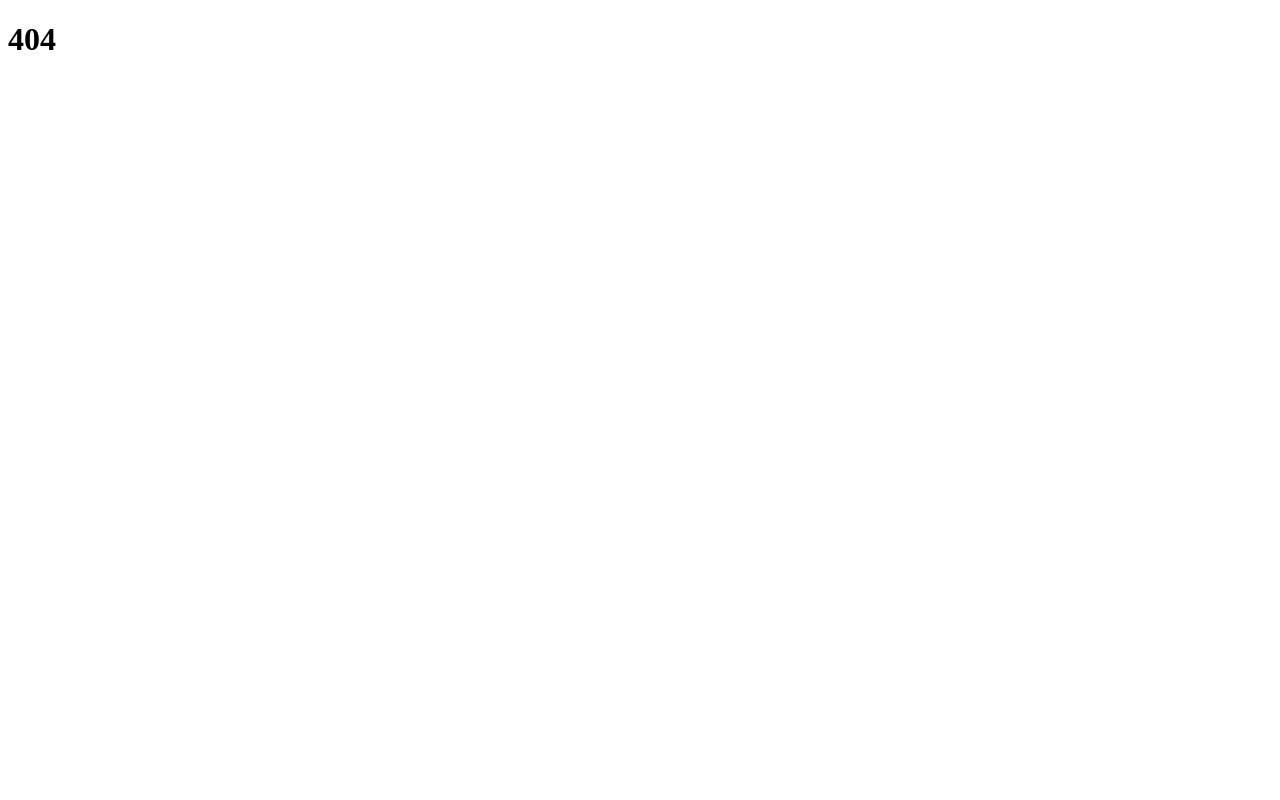
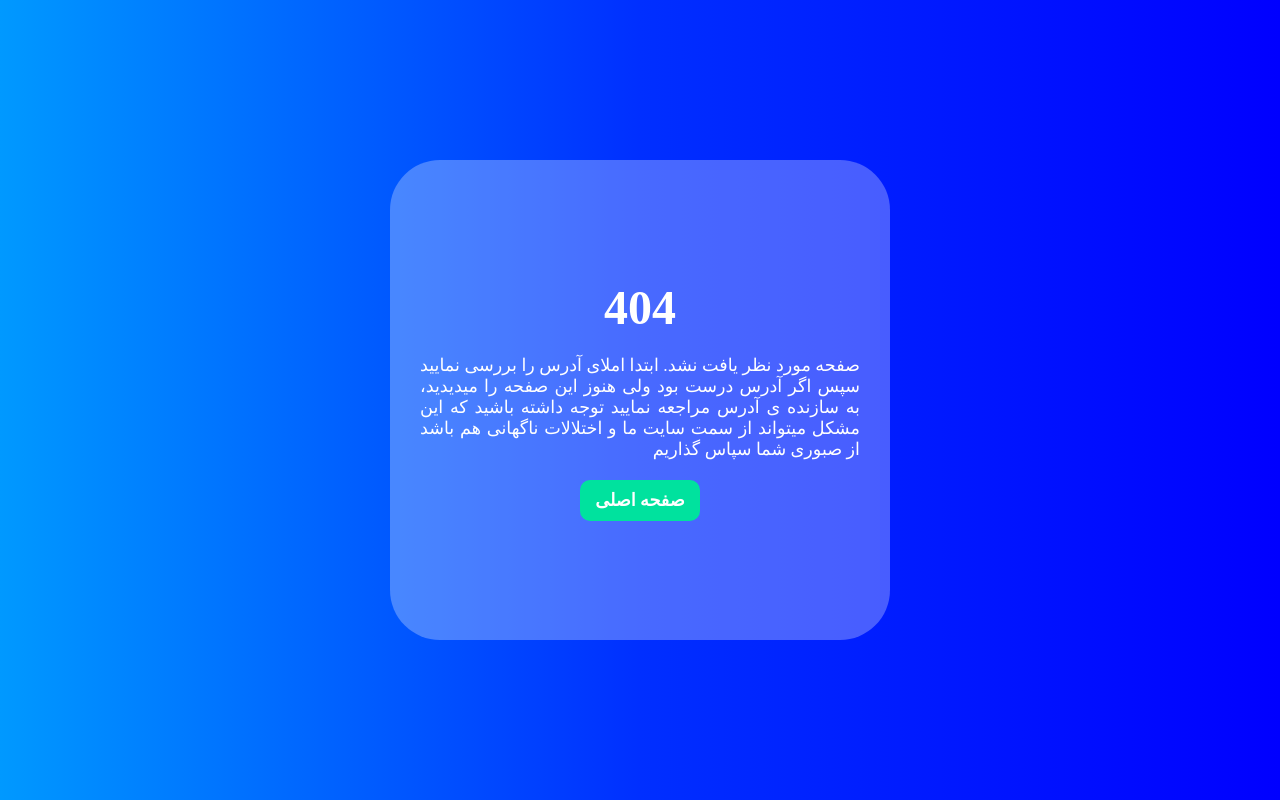
Before and after one commit to codeplus819-ah/kootah-url-shorter, a website: page public/undefind.html in a window 1280 px wide. Drawn offline with Linux system fonts and the light colour scheme.

Commit message:
created undefind page and removed debugs logs

```diff
--- a/public/assets/css/undefind.css
+++ b/public/assets/css/undefind.css
@@ -0,0 +1,16 @@
+*{
+  color: white;
+}
+
+.form{
+  gap: 20px;
+}
+
+h1{
+  font-size: 3em;
+}
+
+p{
+  font-size: 1.1em;
+  text-align: justify;
+}
--- a/public/undefind.html
+++ b/public/undefind.html
@@ -1,12 +1,24 @@
 <!DOCTYPE html>
-<html lang="en">
+<html lang="fa-IR" dir="rtl">
 <head>
   <meta charset="UTF-8">
   <meta name="viewport" content="width=device-width, initial-scale=1.0">
   <link rel="shortcut icon" href="./assets/images/logo.png" type="image/x-icon">
+  <link rel="stylesheet" href="./assets/css/main.css">
+  <link rel="stylesheet" href="./assets/css/undefind.css">
   <title>404</title>
 </head>
 <body>
-  <h1>404</h1>
+  <div class="form">
+    <h1>404</h1>
+    <p>صفحه مورد نظر یافت نشد.
+ابتدا املای آدرس را بررسی نمایید
+سپس اگر آدرس درست بود ولی هنوز این صفحه را میدیدید،
+به سازنده ی آدرس مراجعه نمایید
+توجه داشته باشید که این مشکل میتواند از سمت سایت ما و اختلالات ناگهانی هم باشد
+از صبوری شما سپاس گذاریم
+    </p>
+    <a href="/" class="btn">صفحه اصلی</a>
+  </div>
 </body>
 </html>
--- a/server.js
+++ b/server.js
@@ -35,9 +35,7 @@ app.post('/api/add-address', async (req, res)=>{
 
 app.get('/:short', async (req, res)=>{
   const { short } = req.params;
-  console.log(short);
   const id = base62.decode(short);
-  console.log(id);
   const [result] = await pool.query("SELECT * FROM `urls` WHERE `id` = ?", [ id, ])
   return result && result.length > 0 ? res.redirect(result[0].real_address) : res.sendFile(path.join(__dirname, 'public', 'undefind.html'));
 });
```
